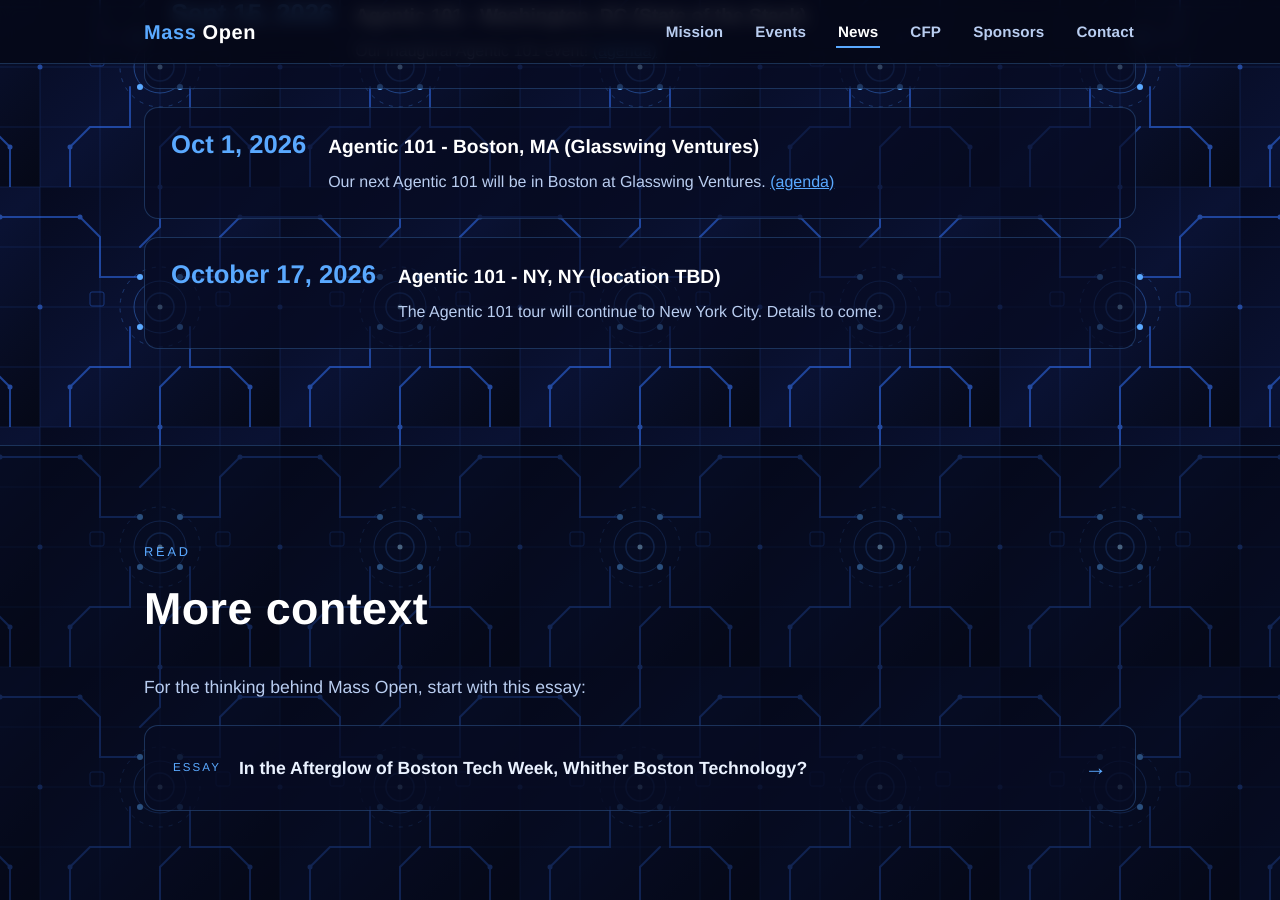
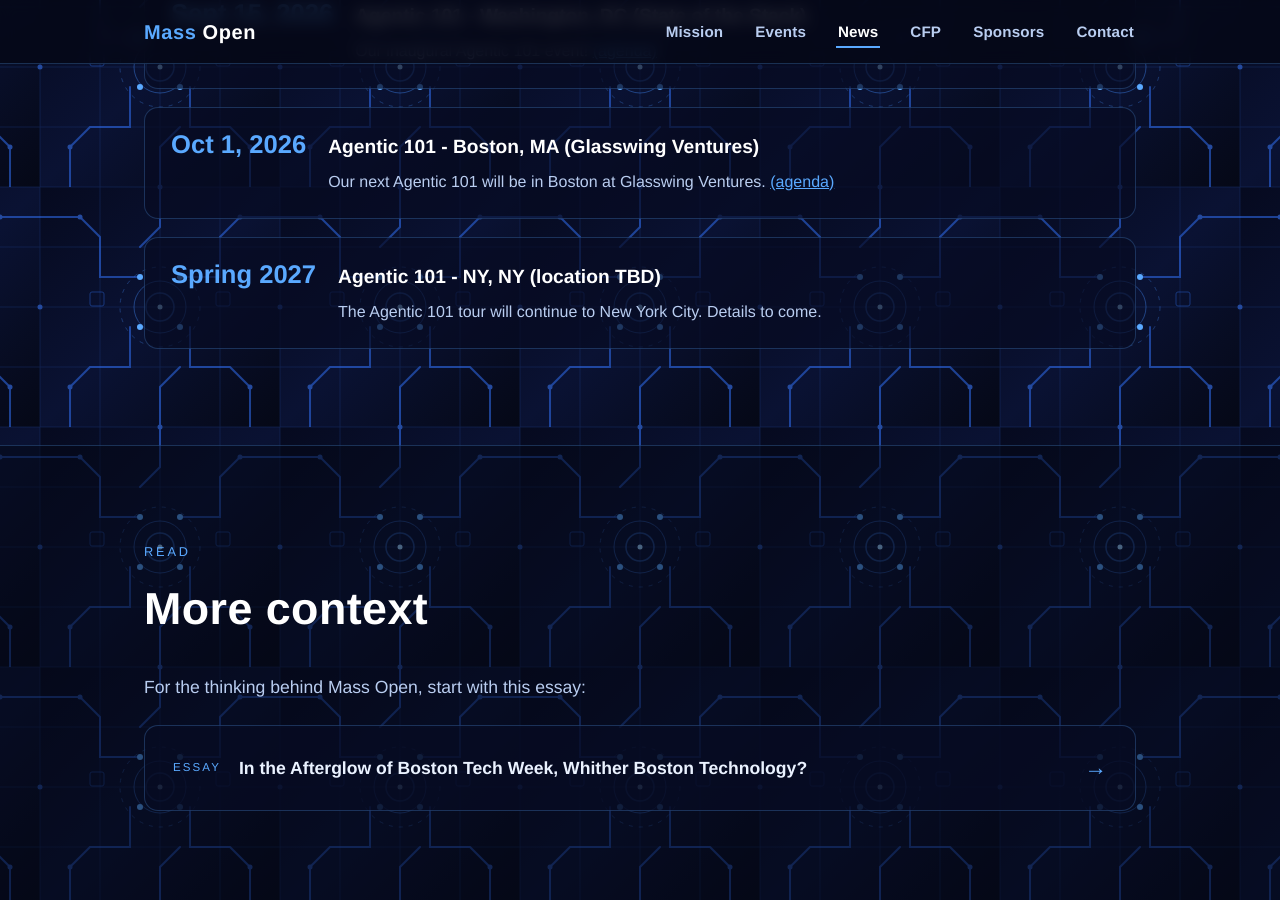
Before and after one commit to AccelGentic/massopen.ai, a Jekyll site: the page built from index.html, in a window 1280 px wide and 900 px high, scrolled down 2693 px. Built offline with Jekyll 4.4.1, drawn with Linux system fonts in a browser that asks for light colours; comment, search, counter and statistics services are not loaded.

Commit message:
postponing NY event

```diff
--- a/_data/agenda.yml
+++ b/_data/agenda.yml
@@ -194,6 +194,6 @@
         slot: "8"
   - slug: "oct17-nyc"
     title: "Agentic 101 - NY, NY (location TBD)"
-    starts_on: "2026-10-17"
+    starts_on: "Spring 2027"
     location: "New York, NY"
     talks: []
--- a/_data/events.yml
+++ b/_data/events.yml
@@ -95,8 +95,8 @@
     logo: /assets/img/sponsors/the-open-accelerator.png
 
 - slug: oct17-nyc
-  date: "October 17, 2026"
-  starts_on: 2026-10-17
+  date: "Spring 2027"
+  starts_on: 2027-02-01
   title: Agentic 101 - NY, NY (location TBD)
   location: New York, NY
   body: The Agentic 101 tour will continue to New York City. Details to come.
```
